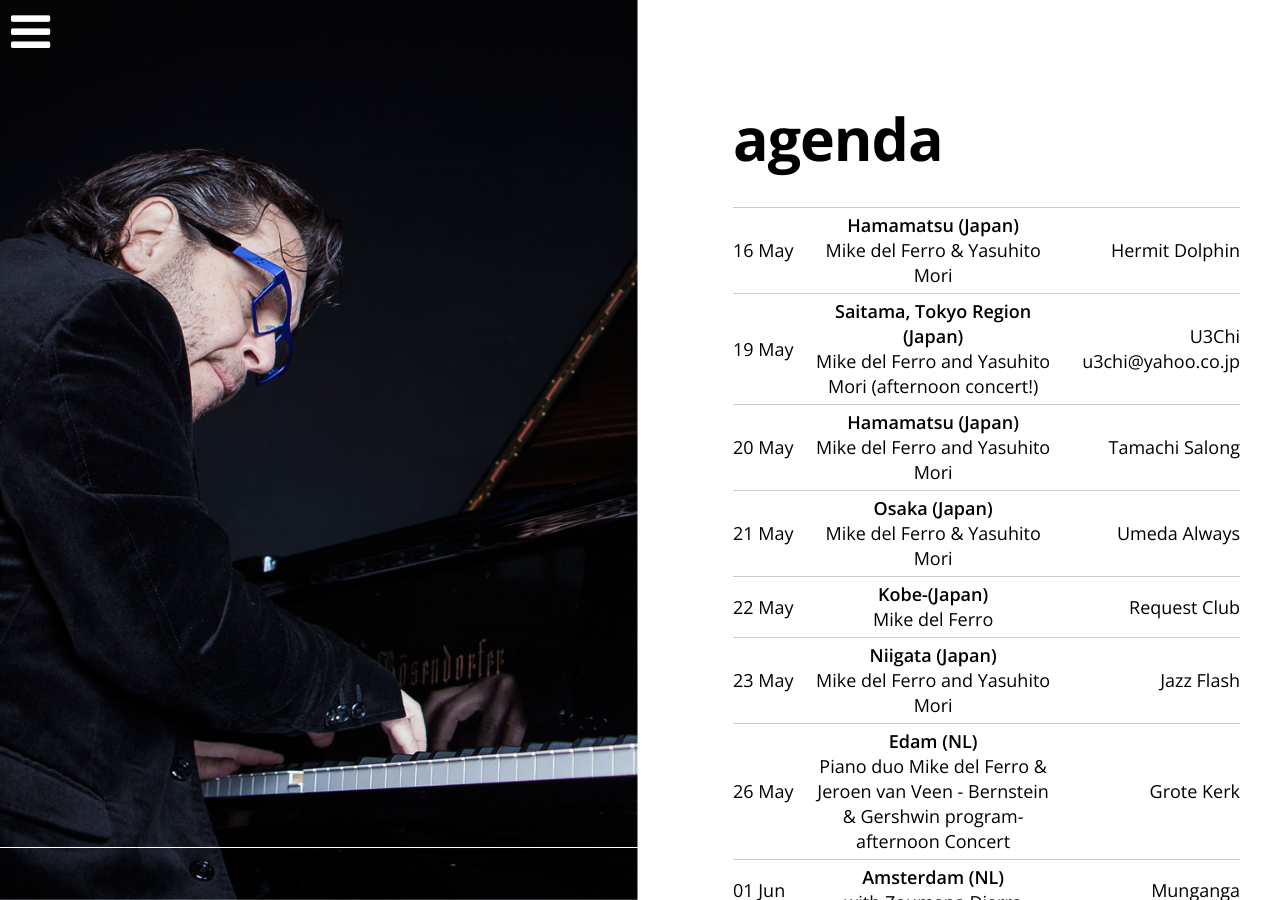
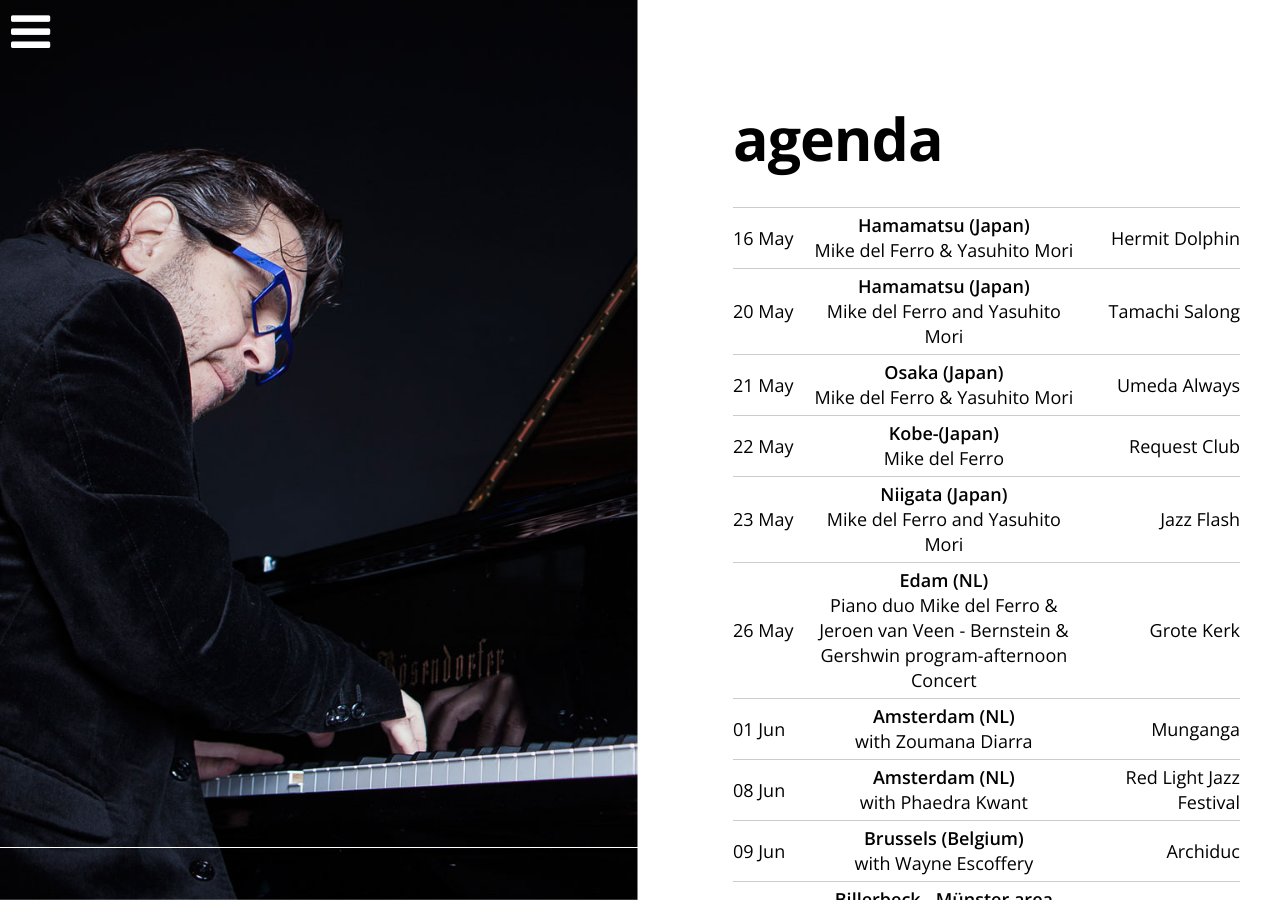
Before and after one commit to mikedelferro/website, a Jekyll site: the page built from agenda.html, in a window 1280 px wide and 900 px high. Built offline with Jekyll 4.4.1, drawn with Linux system fonts in a browser that asks for light colours; nearby versions of some CDN libraries; some of the changed text lies outside the part shown.

Commit message:
Updated '_config.yml' via CloudCannon

```diff
--- a/_config.yml
+++ b/_config.yml
@@ -14,11 +14,11 @@
     location: TBA
     venue: Wassenaar (NL)
     url: 'https://andreheuvelman.com'
-  - title: Mike del Ferro and Yasuhito Mori (afternoon concert!)
-    date: 2019-05-19 15:00:00
-    location: U3Chi  u3chi@yahoo.co.jp
-    venue: 'Saitama, Tokyo Region (Japan)'
-    url:
+  - title: with Gabriel Grossi
+    date: 2019-09-21 20:30:00
+    location: Bimhuis
+    venue: Amsterdam (NL
+    url: www.bimhuis.nl
   - title: with Zoumana Diarra
     date: 2019-06-01 20:30:00
     location: Munganga
```
